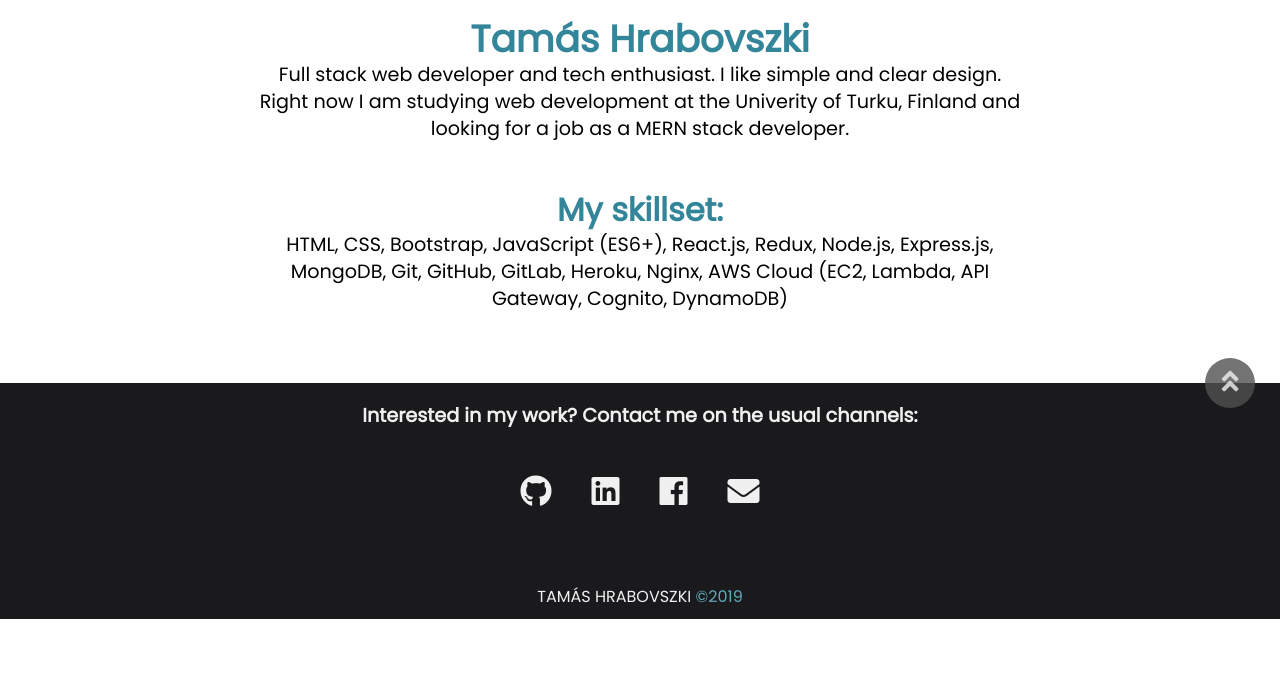
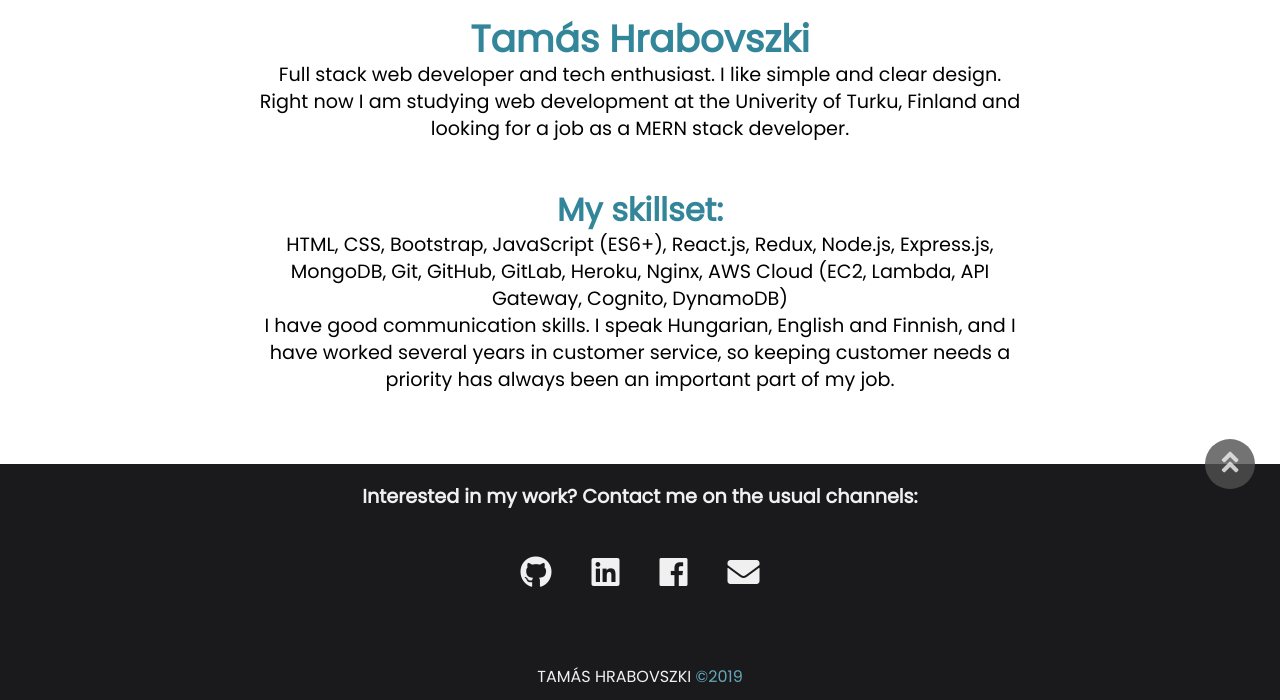
Before and after one commit to hunhrabo/my-portfolio, a website: page public/index.html in a window 1280 px wide. Shown: the part 3192-3892 px from the top of the page. Before the commit the page ends 3811 px from the top, so only its background shows below. Drawn offline with Linux system fonts and the light colour scheme.

Commit message:
edited skillsets

```diff
--- a/public/index.html
+++ b/public/index.html
@@ -203,6 +203,7 @@
                 <br/>
                 <h4>My skillset:</h4>
                 <p>HTML, CSS, Bootstrap, JavaScript (ES6+), React.js, Redux, Node.js, Express.js, MongoDB, Git, GitHub, GitLab, Heroku, Nginx, AWS Cloud (EC2, Lambda, API Gateway, Cognito, DynamoDB)</p>
+                <p>I have good communication skills. I speak Hungarian, English and Finnish, and I have worked several years in customer service, so keeping customer needs a priority has always been an important part of my job.</p>
               </div>
 
             </div>
```
